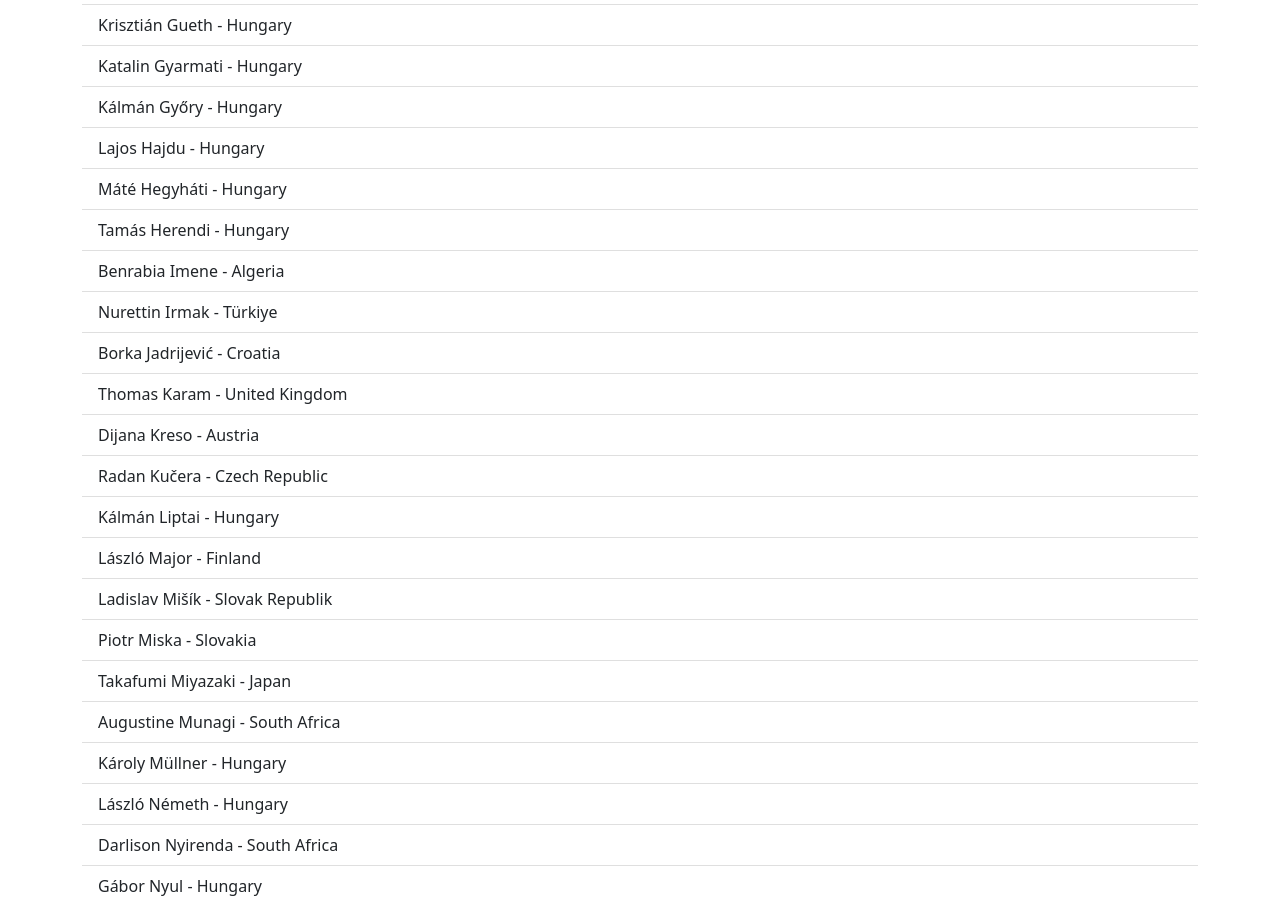
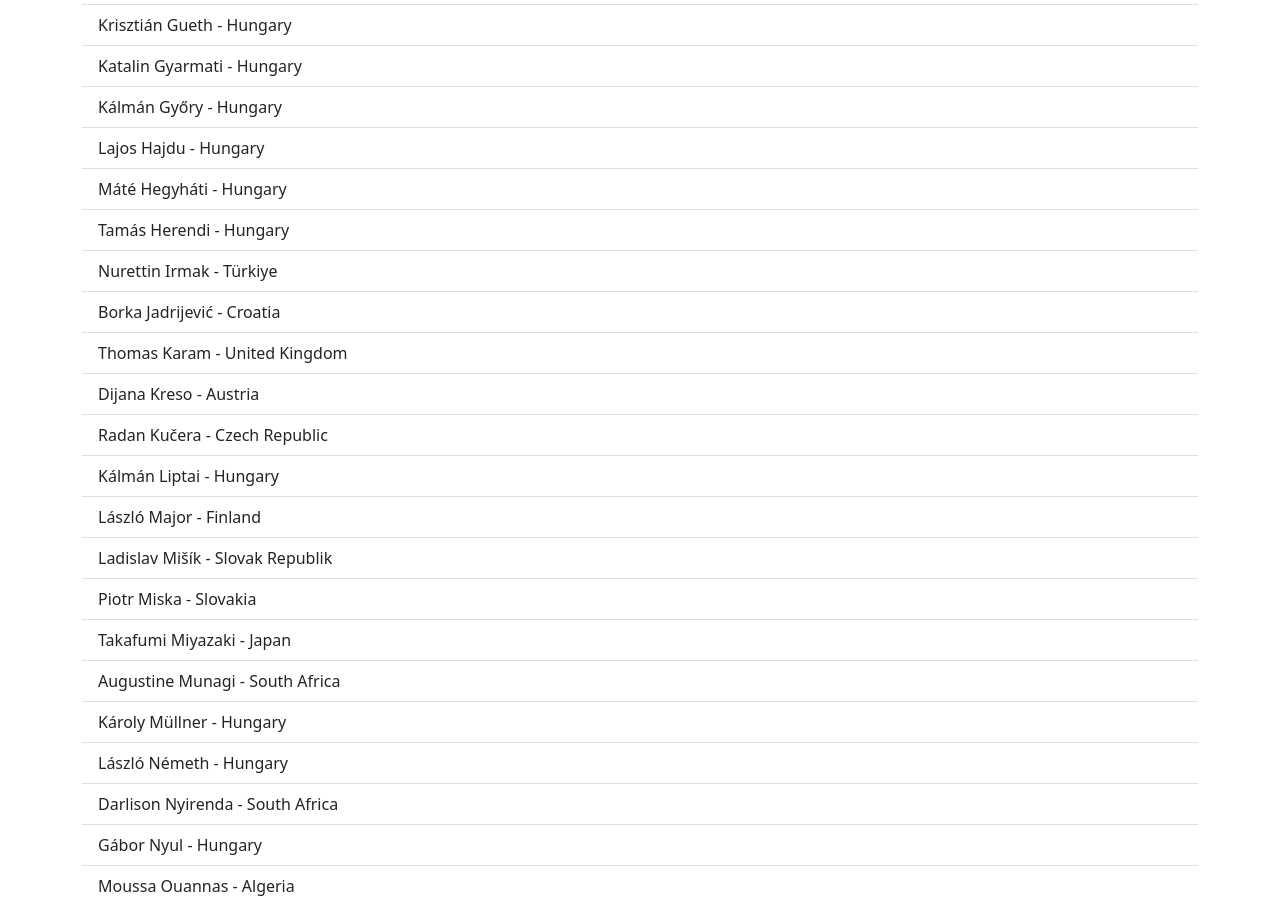
Before and after one commit to cent2023/cent2023.github.io, a Jekyll site: the page built from participants.html, in a window 1280 px wide and 900 px high, scrolled down 897 px. Built offline with Jekyll 4.4.1, drawn with Linux system fonts in a browser that asks for light colours.

Commit message:
remove duplicate

```diff
--- a/participants.html
+++ b/participants.html
@@ -29,7 +29,6 @@ title: Participants of the 25th Central European Number Theory Conference
     <li class="list-group-item">Lajos Hajdu - Hungary</li>
     <li class="list-group-item">Máté Hegyháti - Hungary</li>
     <li class="list-group-item">Tamás Herendi - Hungary</li>
-    <li class="list-group-item">Benrabia Imene - Algeria</li>
     <li class="list-group-item">Nurettin Irmak - Türkiye</li>
     <li class="list-group-item">Borka Jadrijević - Croatia</li>
     <li class="list-group-item">Thomas Karam - United Kingdom</li>
```
